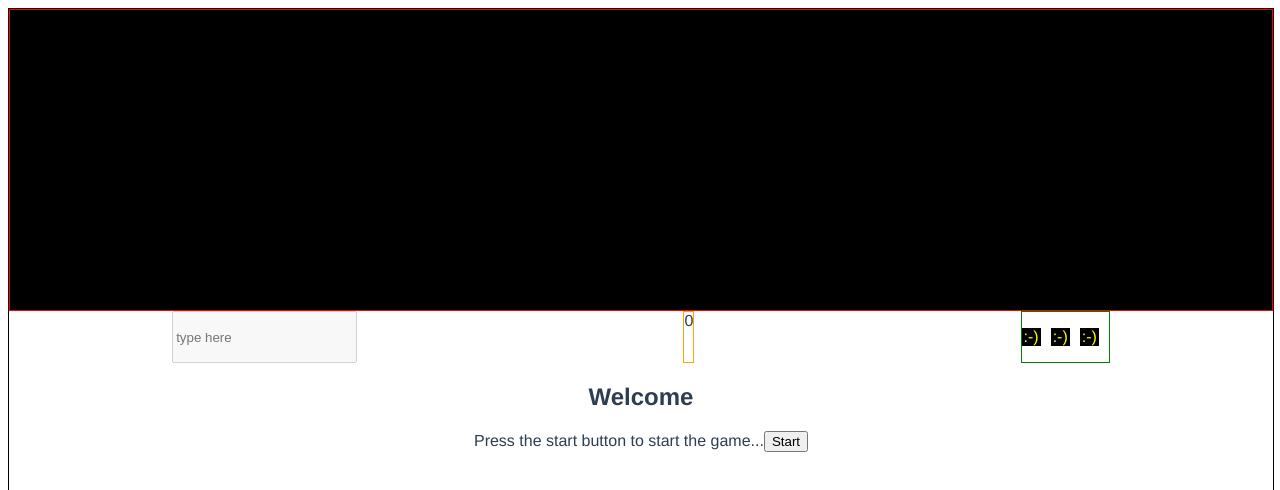
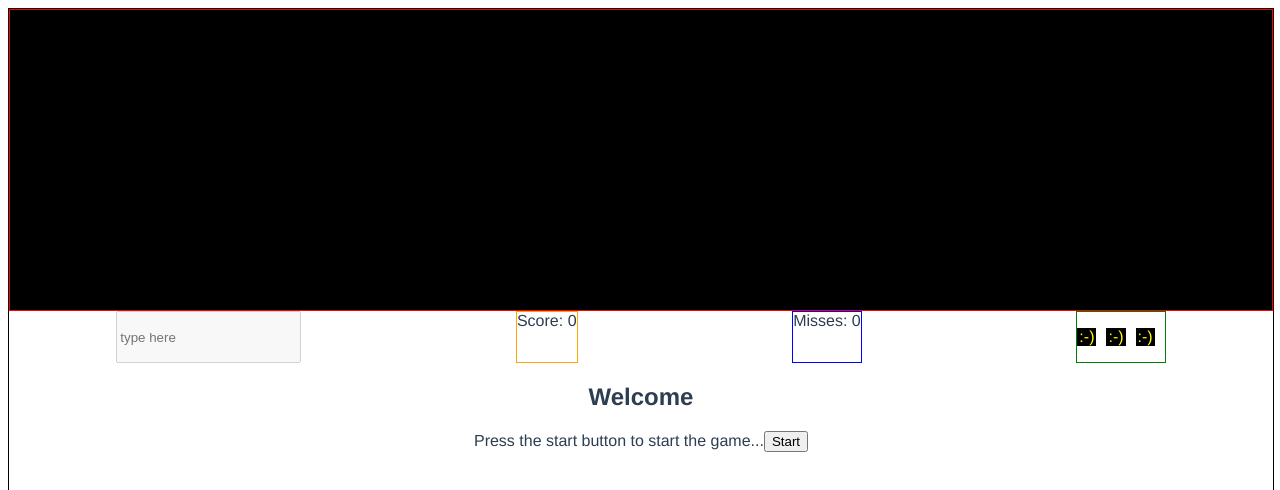
Before and after one commit to rustigano/vue-typespeed, a Vue app: page /#/ in a window 1280 px wide. Shown: the top 490 px of the page. Built offline with nearby package versions, Linux system fonts and the light colour scheme.

Commit message:
Added tracking and displaying of mistyped words

```diff
--- a/src/components/Game.vue
+++ b/src/components/Game.vue
@@ -4,6 +4,7 @@
         <div id="interface">
             <input-field></input-field>
             <score></score>
+            <misses></misses>
             <lives></lives>
         </div>
         <div id="overlay">
@@ -40,10 +41,16 @@
   import InputField from '../components/InputField'
   import Score from '../components/Score.vue'
   import Lives from '../components/Lives.vue'
+  import Misses from './Misses'
 
   export default {
     name: 'game',
-    components: {WordArea, InputField, Score, Lives},
+    components: {
+      WordArea,
+      InputField,
+      Score,
+      Lives,
+      Misses},
     data () {
       return {
         state: 'welcome' /* welcome running paused finished */
--- a/src/components/InputField.vue
+++ b/src/components/InputField.vue
@@ -36,20 +36,18 @@
     },
     methods: {
       submitWord: function () {
-        // console.log(this.typedWord)
         let i = this.$store.getters.getWordIndex(this.typedWord)
-
         if (i > -1) {
           let word = this.$store.getters.getWordByIndex(i)
 
           let score = Math.floor((word.speed * word.word.length) / 5)
           this.$store.dispatch('addToScore', score)
           this.$store.dispatch('removeWordByIndex', i)
-          this.typedWord = ''
-          // console.log('woord goed')
         } else {
-          console.log('hmm...')
+          this.$store.dispatch('addMiss')
+          // console.log('hmm...')
         }
+        this.typedWord = ''
       }
 
     }
--- /dev/null
+++ b/src/components/Misses.vue
@@ -0,0 +1,22 @@
+<template>
+    <div id="misses">
+        Misses: {{ missed }}
+    </div>
+</template>
+
+<style>
+    #misses {
+        border: solid 1px blue;
+    }
+</style>
+
+<script>
+  export default {
+    name: 'misses',
+    computed: {
+      missed: function () {
+        return this.$store.getters.getMisses
+      }
+    }
+  }
+</script>
--- a/src/components/Score.vue
+++ b/src/components/Score.vue
@@ -1,6 +1,6 @@
 <template>
     <div id="score">
-        {{ points }}
+       Score: {{ points }}
     </div>
 </template>
 
--- a/src/store/index.js
+++ b/src/store/index.js
@@ -4,6 +4,7 @@ import Vuex from 'vuex'
 import game from './modules/game'
 import lives from './modules/lives'
 import score from './modules/score'
+import misses from './modules/misses'
 
 Vue.use(Vuex)
 
@@ -23,7 +24,8 @@ const store = new Vuex.Store({
   modules: {
     game,
     lives,
-    score
+    score,
+    misses
   },
   strict: debug
 })
--- /dev/null
+++ b/src/store/modules/misses.js
@@ -0,0 +1,32 @@
+const state = {
+  missed: 0
+}
+
+const getters = {
+  getMisses (state) {
+    return state.missed
+  }
+}
+const mutations = {
+  resetMisses (state) {
+    state.missed = 0
+  },
+  addMiss (state) {
+    state.missed++
+  }
+}
+const actions = {
+  resetMisses (context, value) {
+    context.commit('resetMisses')
+  },
+  addMiss (context) {
+    context.commit('addMiss')
+  }
+}
+
+export default {
+  state,
+  getters,
+  actions,
+  mutations
+}
```
